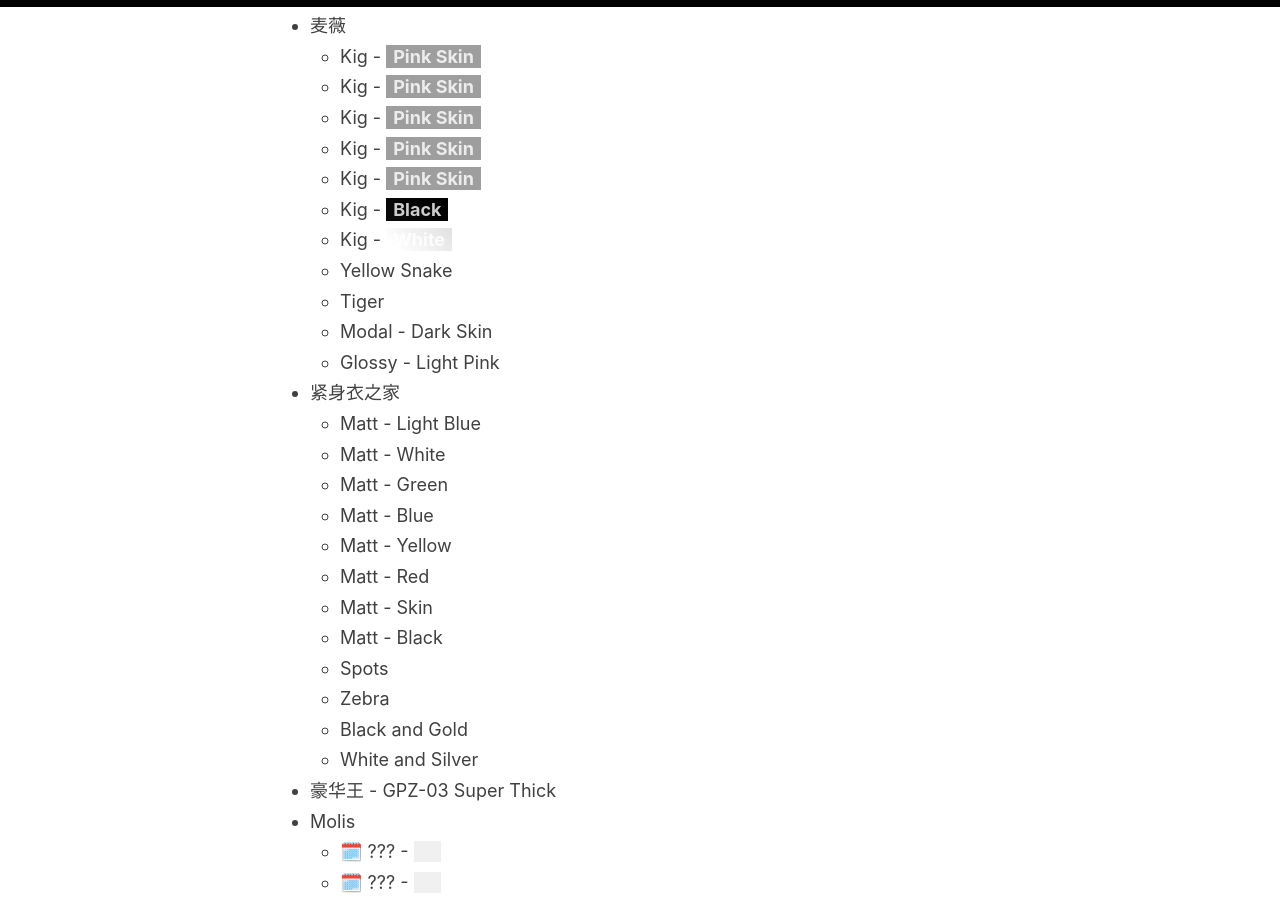
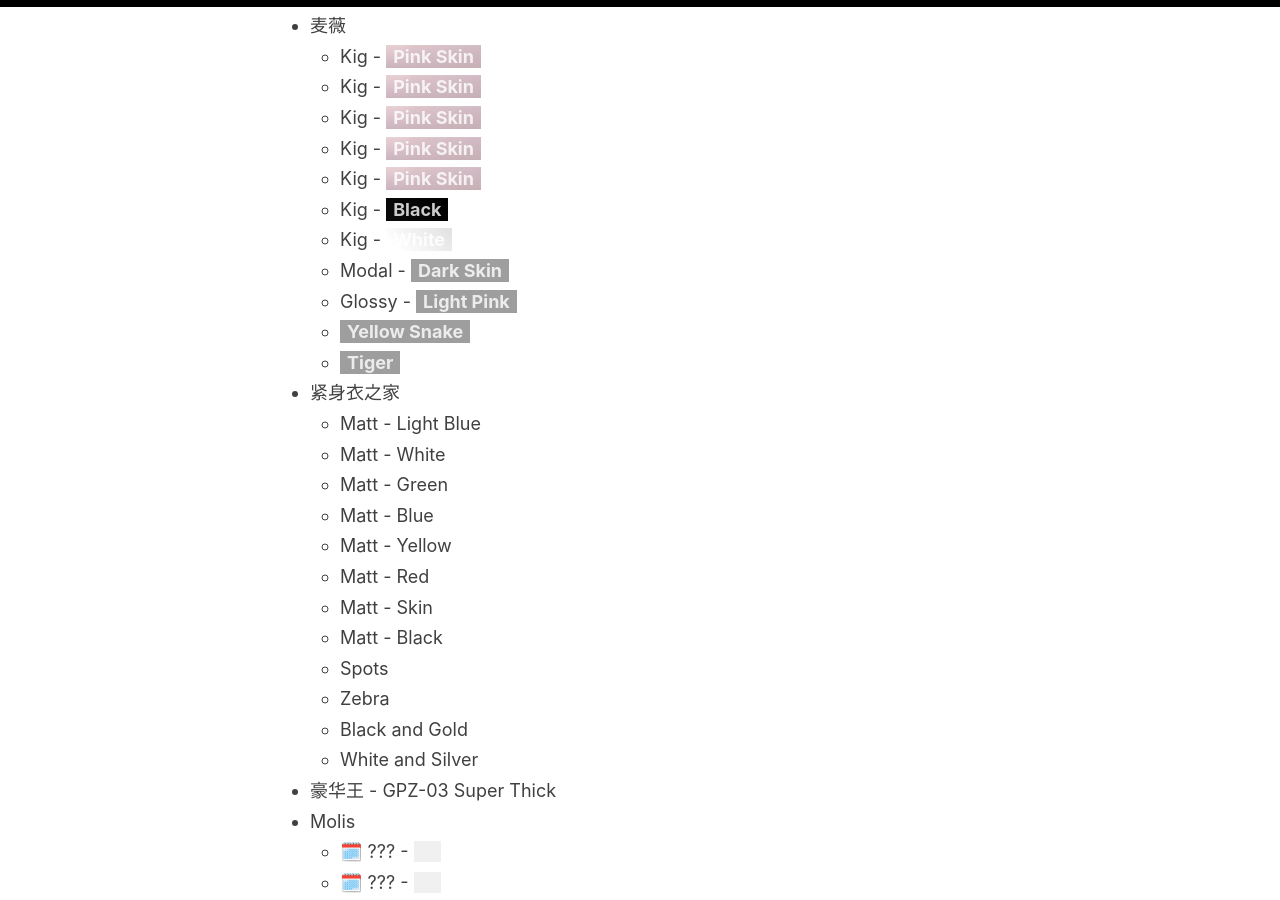
Before and after one commit to 98827ddb7e5a2c2e261912a23d9251d6/98827ddb7e5a2c2e261912a23d9251d6.github.io, a Jekyll site: the page built from _pages/zen-list.md, in a window 1280 px wide and 900 px high, scrolled down 1068 px. Built offline with Jekyll 4.4.1, drawn with Linux system fonts in a browser that asks for light colours; some of the changed lines change nothing that is shown; grey boxes are pictures that could not be loaded.

Commit message:
update zen list

```diff
--- a/_pages/zen-list.md
+++ b/_pages/zen-list.md
@@ -34,17 +34,17 @@ permalink: /zen-list/
 	- ZD02 - <span class="color-sample" style="background: url(/images/zen/dms-zd02.jpg); background-size: cover;">New Mermaid - White</span>
 	- ZD23 - <span class="color-sample" style="background: url(/images/zen/dms-zd23.jpg); background-size: cover;">Mysterious Lady - Silver Gray Purple</span>
 - 麦薇
-	- Kig - <span class="color-sample" style="background: url(/images/zen/); background-size: cover;">Pink Skin</span>
-	- Kig - <span class="color-sample" style="background: url(/images/zen/); background-size: cover;">Pink Skin</span>
-	- Kig - <span class="color-sample" style="background: url(/images/zen/); background-size: cover;">Pink Skin</span>
-	- Kig - <span class="color-sample" style="background: url(/images/zen/); background-size: cover;">Pink Skin</span>
-	- Kig - <span class="color-sample" style="background: url(/images/zen/); background-size: cover;">Pink Skin</span>
+	- Kig - <span class="color-sample" style="background: url(/images/zen/mw-kig-pink-skin.jpg); background-size: cover;">Pink Skin</span>
+	- Kig - <span class="color-sample" style="background: url(/images/zen/mw-kig-pink-skin.jpg); background-size: cover;">Pink Skin</span>
+	- Kig - <span class="color-sample" style="background: url(/images/zen/mw-kig-pink-skin.jpg); background-size: cover;">Pink Skin</span>
+	- Kig - <span class="color-sample" style="background: url(/images/zen/mw-kig-pink-skin.jpg); background-size: cover;">Pink Skin</span>
+	- Kig - <span class="color-sample" style="background: url(/images/zen/mw-kig-pink-skin.jpg); background-size: cover;">Pink Skin</span>
 	- Kig - <span class="color-sample" style="background: linear-gradient(45deg, rgba(10,10,10,1) 13%, rgba(0,0,0,1) 100%);">Black</span>
 	- Kig - <span class="color-sample" style="background: linear-gradient(45deg, rgba(255,255,255,1) 13%, rgba(225,225,225,1) 100%);">White</span>
-	- Yellow Snake
-	- Tiger
-	- Modal - Dark Skin
-	- Glossy - Light Pink
+	- Modal - <span class="color-sample" style="background: url(/images/zen/mw-modal-skin); background-size: cover;">Dark Skin</span>
+	- Glossy - <span class="color-sample" style="background: url(/images/zen/mw-glossy-pink); background-size: cover;">Light Pink</span>
+	- <span class="color-sample" style="background: url(/images/zen/mw-yellow-snake); background-size: cover;">Yellow Snake</span>
+	- <span class="color-sample" style="background: url(/images/zen/mw-tiger); background-size: cover;">Tiger</span>
 - 紧身衣之家
 	- Matt - Light Blue
 	- Matt - White
```
Also changed, not shown: images/zen/mw-glossy-pink.jpg (added), images/zen/mw-kig-pink-skin.jpg (renamed from images/zen/kig-pink-skin.jpg), images/zen/mw-modal-skin.jpg (added), images/zen/mw-tiger.jpg (added), images/zen/mw-yellow-snake.jpg (added).
